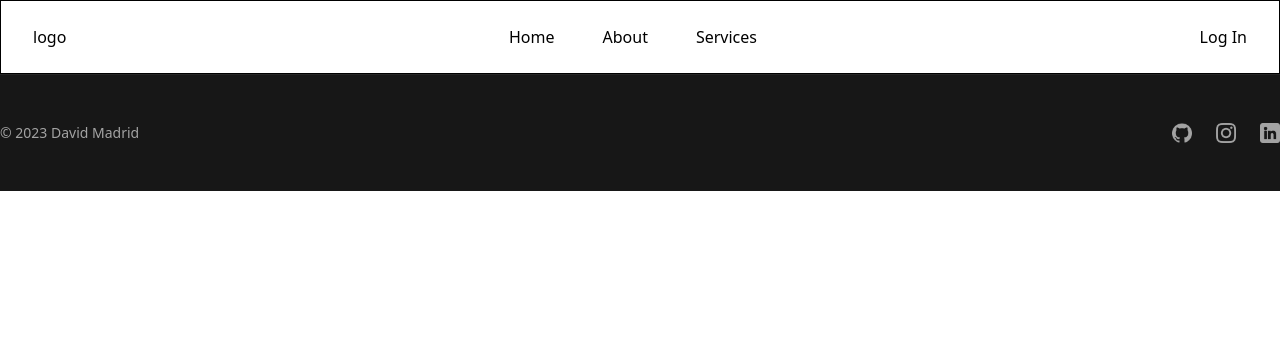
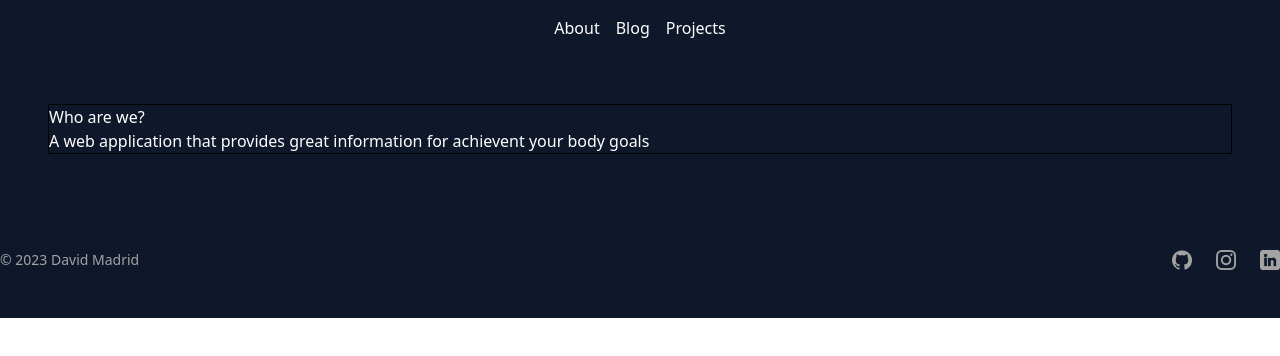
Before and after one commit to dmadridy/FBA, a React (Vite) app: page / in a window 1280 px wide. Shown: the top 356 px of the page. Built offline with nearby package versions, Linux system fonts and the light colour scheme.

Commit message:
Created Blog and Project routes

```diff
--- a/src/App.tsx
+++ b/src/App.tsx
@@ -5,10 +5,17 @@ import {
   RouterProvider,
 } from 'react-router-dom';
 import Root from './layout/root';
+import Home from './pages/home';
+import Projects from './pages/projects';
 
 const App = () => {
   const router = createBrowserRouter(
-    createRoutesFromChildren(<Route path='/' element={<Root />}></Route>)
+    createRoutesFromChildren(
+      <Route path='/' element={<Root />}>
+        <Route index element={<Home />} />
+        <Route path='/projects' element={<Projects />} />
+      </Route>
+    )
   );
 
   return <RouterProvider router={router}></RouterProvider>;
--- a/src/layout/footer.tsx
+++ b/src/layout/footer.tsx
@@ -1,12 +1,10 @@
 import github from '../assets/icons/github.png';
 import instagram from '../assets/icons/instagram.png';
 import linkedin from '../assets/icons/linkedin.png';
-import { useSelector } from 'react-redux';
 
 const Footer = () => {
   return (
-    <footer className='py-12 border-t border-neutral-800 bg-neutral-900'>
-      <div className='container mx-auto max-w-7xl md:flex justify-between space-y-8 md:space-y-0'>
+    <div className='container py-12 mx-auto max-w-7xl md:flex justify-between space-y-8 md:space-y-0'>
       <div className='flex text-neutral-400 text-sm justify-center'>
         <p>© 2023 David Madrid</p>
       </div>
@@ -25,7 +23,6 @@ const Footer = () => {
         </a>
       </div>
     </div>
-    </footer>
   );
 };
 
--- a/src/layout/header.tsx
+++ b/src/layout/header.tsx
@@ -3,29 +3,25 @@ import { activeStyle, unactiveStyle } from '../assets/styles';
 
 const Header = () => {
   return (
-    <div className='flex p-4 items-center border border-black justify-between mx-auto container max-w-7xl'>
-      <h1 className='py-2 px-4'>logo</h1>
-      <div className='flex space-x-4'>
+    <div className='flex justify-center max-w-7xl container mx-auto p-4 space-x-4'>
       <NavLink
         className={({ isActive }) => (isActive ? activeStyle : unactiveStyle)}
-          to='/'
-        >
-          Home
-        </NavLink>
-        <NavLink
-          className={({ isActive }) => (isActive ? activeStyle : unactiveStyle)}
-          to='/'
+        to='/about'
       >
         About
       </NavLink>
       <NavLink
         className={({ isActive }) => (isActive ? activeStyle : unactiveStyle)}
-          to='/'
+        to='/blod'
       >
-          Services
+        Blog
       </NavLink>
-      </div>
-      <button className='py-2 px-4'>Log In</button>
+      <NavLink
+        className={({ isActive }) => (isActive ? activeStyle : unactiveStyle)}
+        to='/projects'
+      >
+        Projects
+      </NavLink>
     </div>
   );
 };
--- a/src/layout/root.tsx
+++ b/src/layout/root.tsx
@@ -4,7 +4,7 @@ import Header from './header';
 
 const Root = () => {
   return (
-    <div>
+    <div className='bg-slate-900 text-white'>
       <Header />
       <Outlet />
       <Footer />
--- a/src/pages/home.tsx
+++ b/src/pages/home.tsx
@@ -1,8 +1,6 @@
-import SignUpForm from '../components/sign-up-form';
-
 const Home = () => {
   return (
-    <div className='flex items-center mx-auto container max-w-7xl p-12 gap-12'>
+    <div className='flex items-center mx-auto container max-w-7xl p-12'>
       <div className='w-full border border-black'>
         <h1>Who are we?</h1>
         <p>
@@ -10,9 +8,6 @@ const Home = () => {
           body goals
         </p>
       </div>
-      <div className='border border-black w-full flex items-center justify-center'>
-        <SignUpForm />
-      </div>
     </div>
   );
 };
--- /dev/null
+++ b/src/pages/projects.tsx
@@ -0,0 +1,14 @@
+const Projects = () => {
+  return (
+    <div className='max-w-7xl mx-auto container'>
+      <h1>These are some of the projects ive worked on</h1>
+      <div className='grid'>
+        <a href='https://rmd-rouge.vercel.app/' target='_blank'>
+          <div></div>
+        </a>
+      </div>
+    </div>
+  );
+};
+
+export default Projects;
```
Lines whose indentation alone changed are shown as unchanged.
